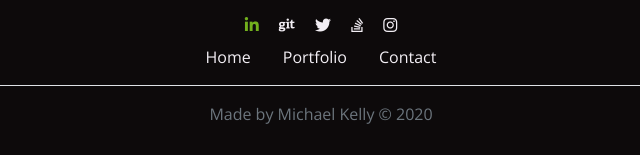
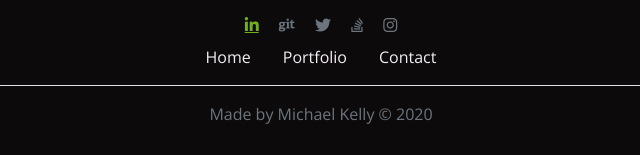
Before and after one commit to kellymedia/bootstrap-portfolio, a plain HTML site: page index.html in a window 1280 px wide. In both pictures the pointer is over the icon 570 px from the left and 1996 px from the top of the page. Shown: the part 1972-2127 px from the top of the page, 319-959 px from the left. Drawn offline with nearby package versions, Linux system fonts and the light colour scheme.

Commit message:
update social media icon colors

```diff
--- a/assets/css/style.css
+++ b/assets/css/style.css
@@ -196,6 +196,14 @@ h4, h5, h6 {
     padding: 0 !important;
 }
 
+.portfolio-links i {
+    color: #72B01D;
+}
+
+.portfolio-links i:hover {
+    color: #FFFFFF;
+}
+
 /* Footer */
 
 .footer {
@@ -212,13 +220,16 @@ h4, h5, h6 {
     text-decoration: underline;
 }
 
-.portfolio-links i {
-    color: #72B01D;
+.footer i {
+    color: #6c757d;
 }
 
-.portfolio-links i:hover {
-    color: #FFFFFF;
+.footer i:hover {
+    color: #72B01D;
+    text-decoration: underline;
 }
+
+
 
 /* Responsive */
 @media(max-width: 900px) {
```
